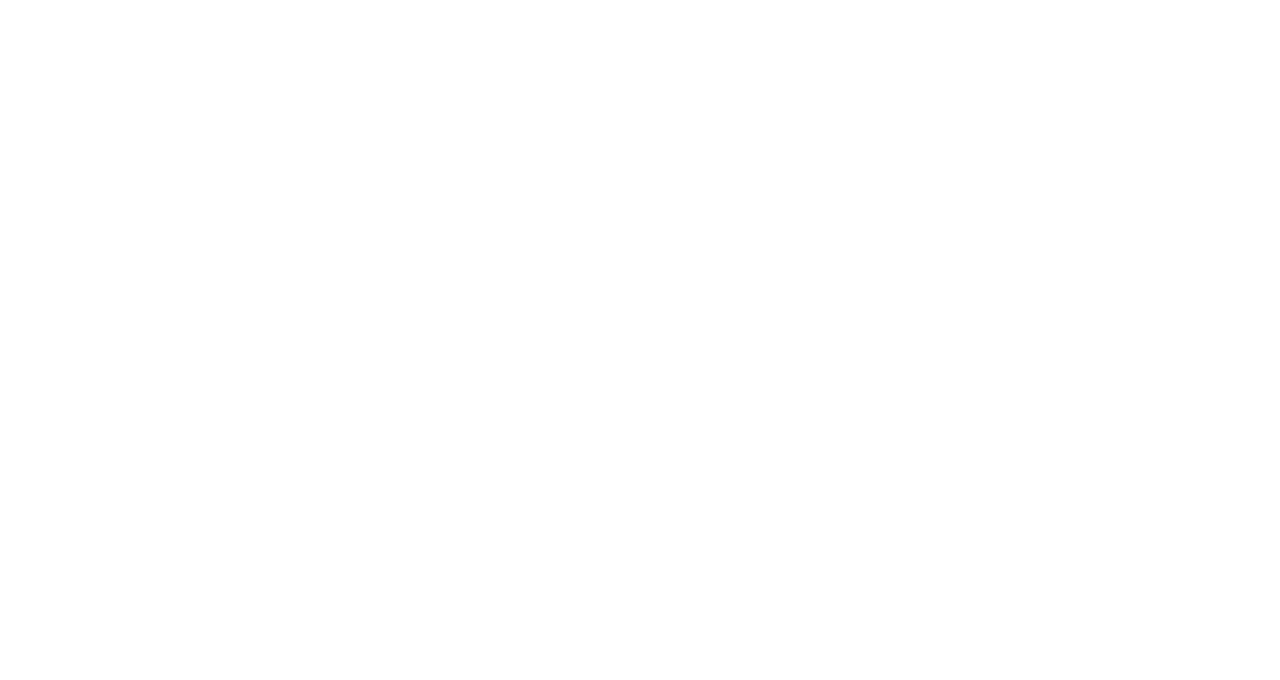
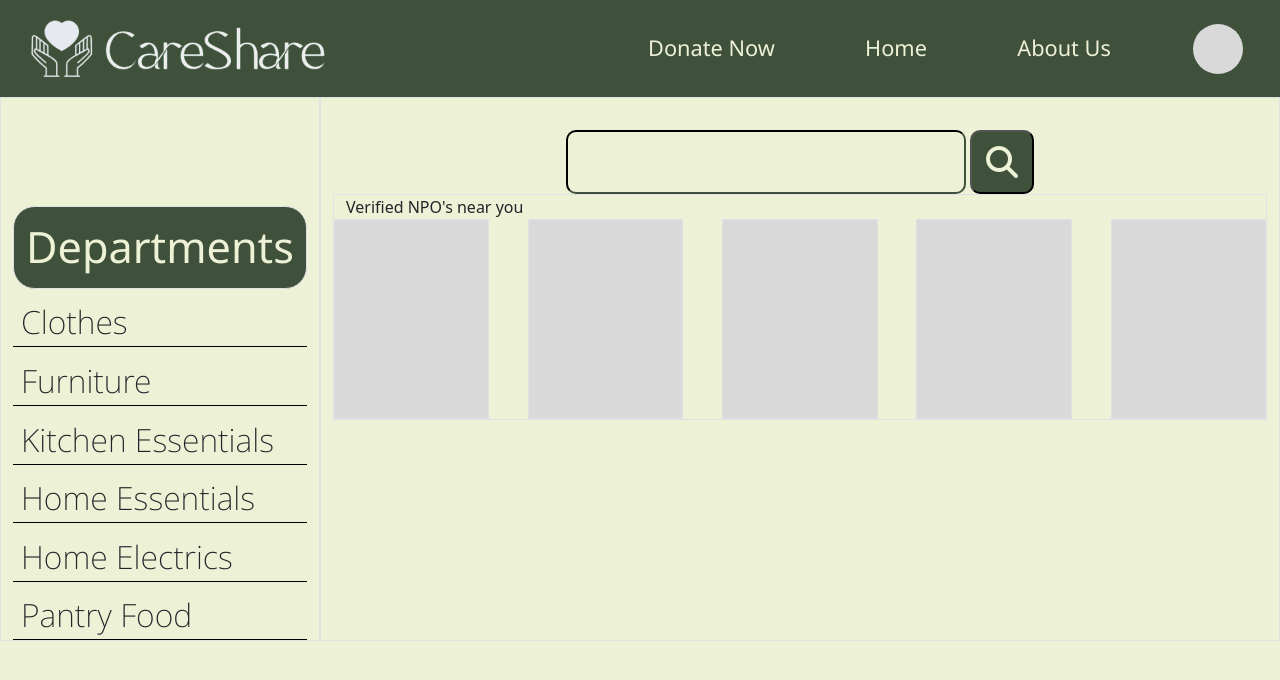
Before and after one commit to MinhGiangg/CareShare, a plain HTML site: page dashboard.html in a window 1280 px wide. Drawn offline with nearby package versions, Linux system fonts and the light colour scheme.

Commit message:
almost done with dashboard.html

```diff
--- a/dashboard.css
+++ b/dashboard.css
@@ -0,0 +1,45 @@
+body{
+    background-color: #EDF1D6;
+}
+.departments{
+    padding-top: 1vh;
+    padding-bottom: 1vh;
+    text-align: center;
+    font-family: 'Noto Sans', sans-serif;
+    font-weight: 400;
+    font-size: 2.7em;
+    color: #EDF1D6;
+    background-color: #40513B;
+    margin-top: 2.5em;
+    border-radius: 0.5em;
+}
+.departments-items{
+    padding-top: 1.2vh;
+    padding-left: 1vh;
+    font-family: 'Noto Sans', sans-serif;
+    font-weight: 200;
+    font-size: 2em;
+    border-bottom: solid 1px black;
+}
+.search-form{
+    padding-top: 4vh;
+}
+#input_area{
+    width: 25em;
+    height: 4em;
+    background-color: #EDF1D6;
+    border-radius: 10px;
+    border-color: #40513B;
+
+}
+#search-button{
+    height: 4em;
+    width: 4em;
+    background-color: #40513B;
+    border-radius: 10px;
+}
+.listing{
+    /* margin-left: 2em; */
+    height: 200px;
+    background-color: #D9D9D9;
+}
--- a/dashboard.html
+++ b/dashboard.html
@@ -0,0 +1,121 @@
+<!DOCTYPE html>
+<html lang="en">
+    <head>
+        <meta charset="UTF-8" />
+        <meta http-equiv="X-UA-Compatible" content="IE=edge" />
+        <meta name="viewport" content="width=device-width, initial-scale=1.0" />
+        <title>Document</title>
+        <link
+            href="https://cdn.jsdelivr.net/npm/bootstrap@5.3.0-alpha2/dist/css/bootstrap.min.css"
+            rel="stylesheet"
+            integrity="sha384-aFq/bzH65dt+w6FI2ooMVUpc+21e0SRygnTpmBvdBgSdnuTN7QbdgL+OapgHtvPp"
+            crossorigin="anonymous"
+        />
+        <link
+            href="https://fonts.googleapis.com/css2?family=Noto+Sans:wght@100;200;300;400;500;600;700;800;900&display=swap"
+            rel="stylesheet"
+        />
+
+        <link rel="stylesheet" href="dashboard.css" />
+        <link rel="stylesheet" href="navbar.css" />
+    </head>
+    <body>
+        <nav
+            class="navbar navbar-expand-lg nav-bg nav-font-color sticky-top m-0 mynav"
+        >
+            <div class="container-fluid">
+                <a class="navbar-brand max-w-73p" href="#">
+                    <!-- should go back to home page -->
+                    <img
+                        class="img-fluid logo"
+                        src="careshare.png"
+                        alt="gdsc_logo"
+                    />
+                </a>
+                <button
+                    class="navbar-toggler image-fluid toggler"
+                    type="button"
+                    data-bs-toggle="collapse"
+                    data-bs-target="#navbarNav"
+                    aria-controls="navbarNav"
+                    aria-expanded="false"
+                    ara-label="Toggle navigation"
+                >
+                    <span class="navbar-toggler-icon"> </span>
+                </button>
+                <div class="collapse navbar-collapse" id="navbarNav">
+                    <div
+                        class="navbar-nav d-flex container-fluid justify-content-between"
+                    >
+                        <a
+                            href="firstpage.html"
+                            class="nav-item nav-link nav-item-style text-center"
+                            >Donate Now</a
+                        >
+                        <a
+                            href="index.html"
+                            class="nav-item nav-link nav-item-style text-center"
+                            >Home</a
+                        >
+                        <a
+                            href="projects.html"
+                            class="nav-item nav-link nav-item-style text-center"
+                            >About Us</a
+                        >
+                        <div class="nav-item profile_pic"></div>
+                    </div>
+                </div>
+            </div>
+        </nav>
+        <!-- END OF NAV -->
+        <div class="container-fluid">
+            <div class="row">
+                <div class="col-3 border">
+                    <div class="departments border">Departments</div>
+                    <div class="departments-items">Clothes</div>
+                    <div class="departments-items">Furniture</div>
+                    <div class="departments-items">Kitchen Essentials</div>
+                    <div class="departments-items">Home Essentials</div>
+                    <div class="departments-items">Home Electrics</div>
+                    <div class="departments-items">Pantry Food</div>
+                </div>
+                <div class="col-9 border">
+                    <form action="#" method="get" class="search">
+                        <div
+                            class="container-fluid d-flex justify-content-center"
+                        >
+                            <div class="search-form">
+                                <input
+                                    type="text"
+                                    name="item"
+                                    id="input_area"
+                                    required
+                                />
+                                <button id="search-button" type="submit">
+                                    <i
+                                        class="fa-solid fa-magnifying-glass fa-2xl"
+                                        style="color: #edf1d6"
+                                    ></i>
+                                </button>
+                            </div>
+                        </div>
+                    </form>
+                    <div class="container-fluid">
+                        <div class="row border d-flex justify-content-between">
+                            <span>Verified NPO's near you</span>
+                            <div class="col-2 border listing"></div>
+                            <div class="col-2 border listing"></div>
+                            <div class="col-2 border listing"></div>
+                            <div class="col-2 border listing"></div>
+                            <div class="col-2 border listing"></div>
+                        </div>
+                    </div>
+                </div>
+            </div>
+        </div>
+        <script
+            src="https://kit.fontawesome.com/bd31144920.js"
+            crossorigin="anonymous"
+        ></script>
+    </body>
+</html>
--- a/navbar.css
+++ b/navbar.css
@@ -13,13 +13,17 @@
 .nav-item-style {
     font-family: 'Noto Sans', sans-serif;
     font-weight: 400;
+    font-size: 1.2em;
     color: #EDF1D6;
+}
+.nav-item-style:hover {
+    color: grey;
 }
 .body {
     padding: 3vw 6vw;
 }
 .mynav{
-    padding-top: 1vw;
+    /* padding-top: 1vw; */
     /* padding-bottom: 2vw; */
     padding-left: 1vw;
     padding-right: 1vw;
```
Also changed, not shown: logIn.html (+33 -18 lines), careshare.png (added).
